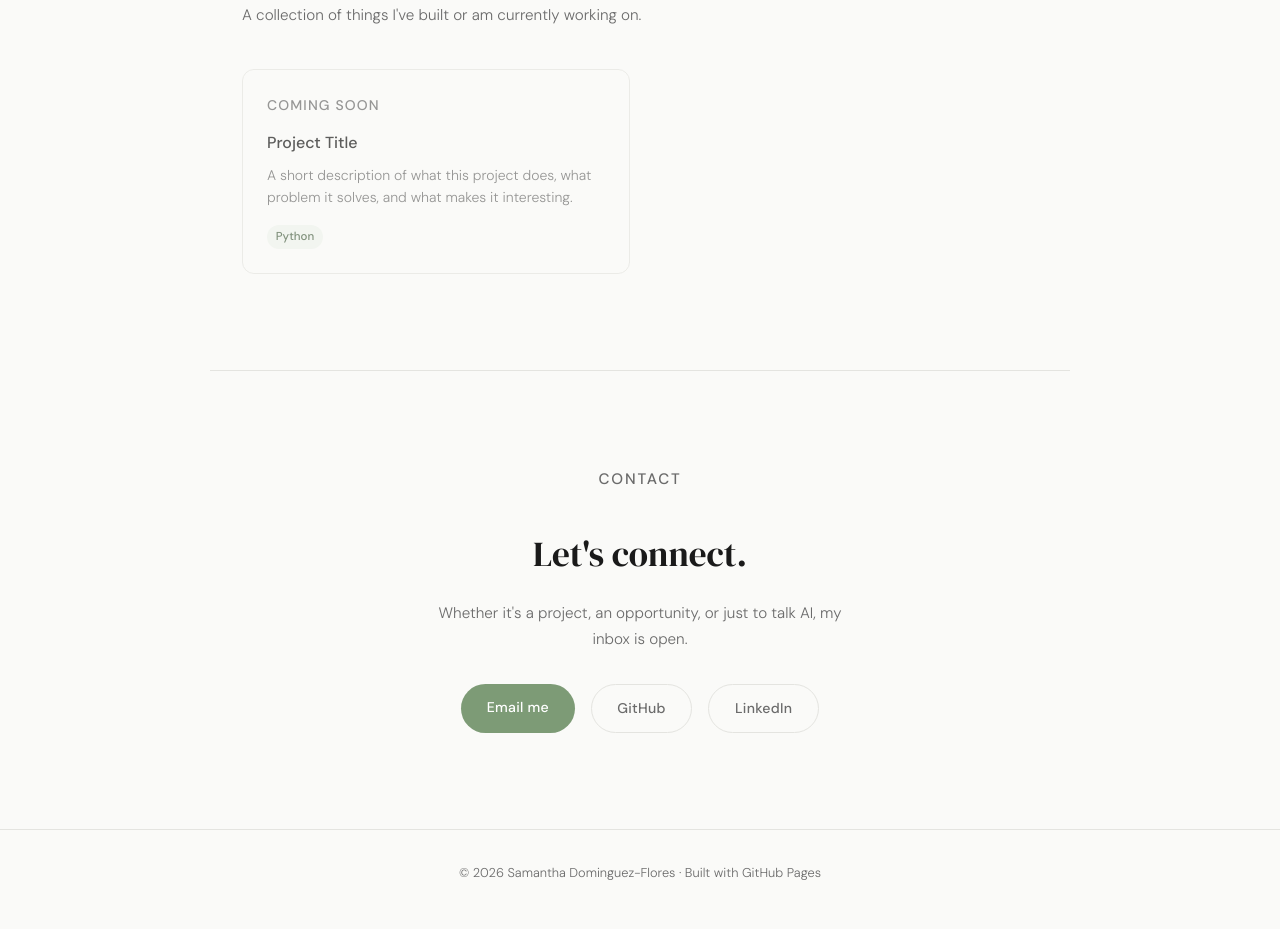
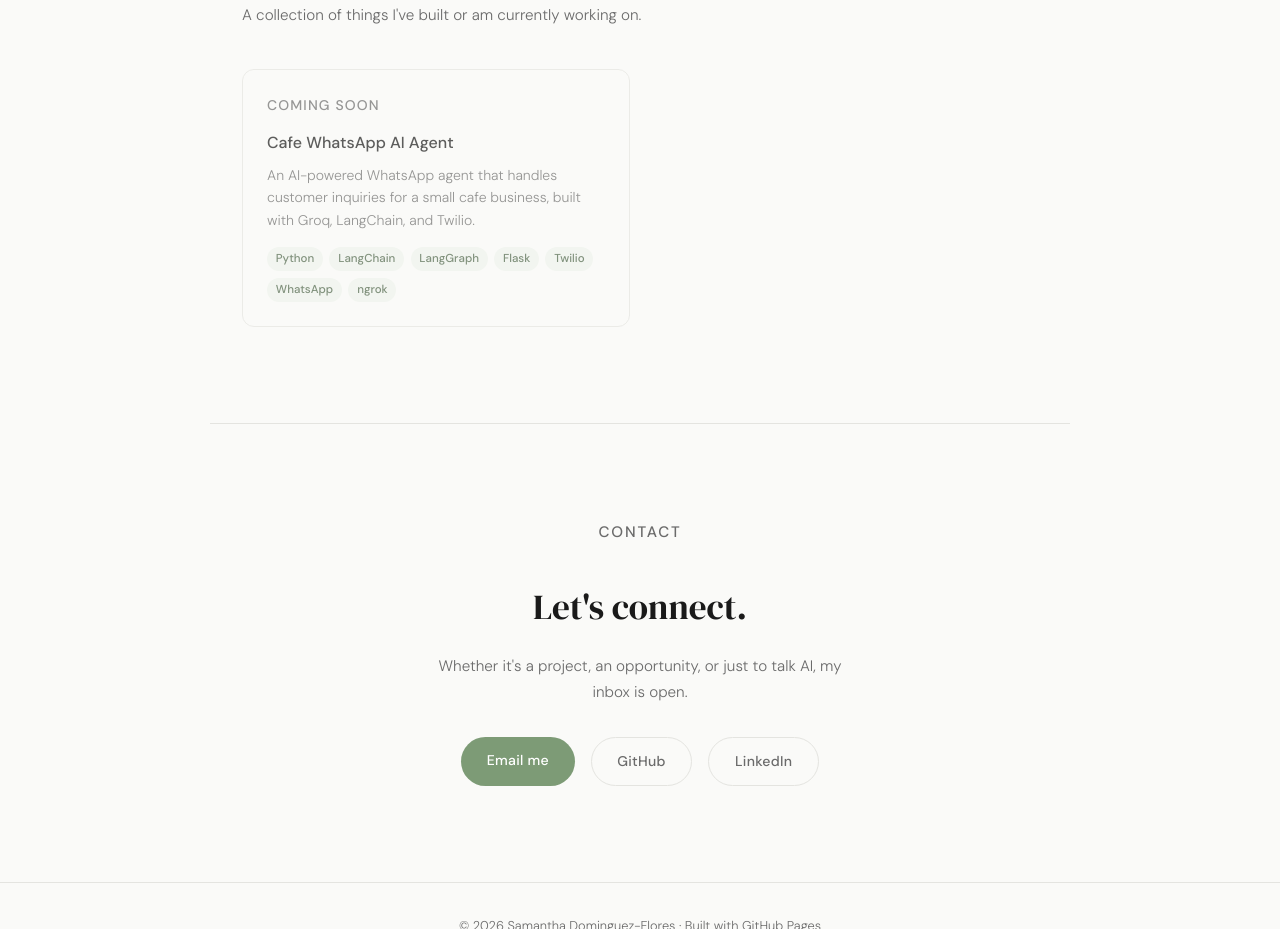
Before and after one commit to Sam-07-25/Sam-07-25.github.io, a plain HTML site: page index.html in a window 1280 px wide. Shown: the part 1696-2625 px from the top of the page. Drawn offline with Linux system fonts and the light colour scheme.

Commit message:
add info about project

```diff
--- a/index.html
+++ b/index.html
@@ -425,10 +425,16 @@
       <!-- Placeholder project 1 -->
       <div class="project-card coming-soon">
         <p class="project-tag">Coming Soon</p>
-        <h3>Project Title</h3>
-        <p>A short description of what this project does, what problem it solves, and what makes it interesting.</p>
+        <h3>Cafe WhatsApp AI Agent</h3>
+        <p>An AI-powered WhatsApp agent that handles customer inquiries for a small cafe business, built with Groq, LangChain, and Twilio.</p>
         <div class="project-langs">
           <span class="lang-pill">Python</span>
+          <span class="lang-pill">LangChain</span>
+          <span class="lang-pill">LangGraph</span>
+          <span class="lang-pill">Flask</span>
+          <span class="lang-pill">Twilio</span>
+          <span class="lang-pill">WhatsApp</span>
+          <span class="lang-pill">ngrok</span>
         </div>
       </div>
 
```
